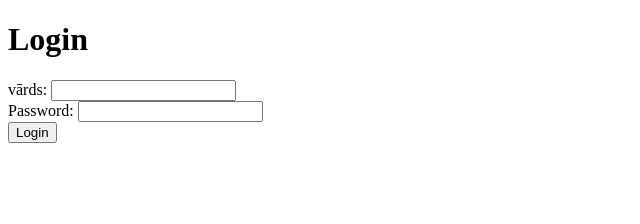
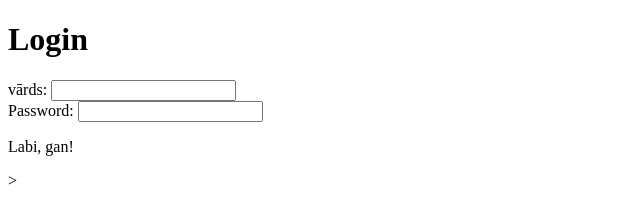
Before and after one commit to janisbunkss/Branching, a plain HTML site: page index.html in a window 1280 px wide. Shown: the whole page, without its empty margins (0-640 px from the left). Drawn offline with Linux system fonts and the light colour scheme.

Commit message:
Jauns konflikts

```diff
--- a/index.html
+++ b/index.html
@@ -14,7 +14,7 @@
             <label for="password"> Password:</label>
             <input type="password" id="password" name="password">
             <br>
-            <button type="submit">Login</button>
+            <p>Labi, gan!</p>>
         </form>
     </body>
     </html>
```
